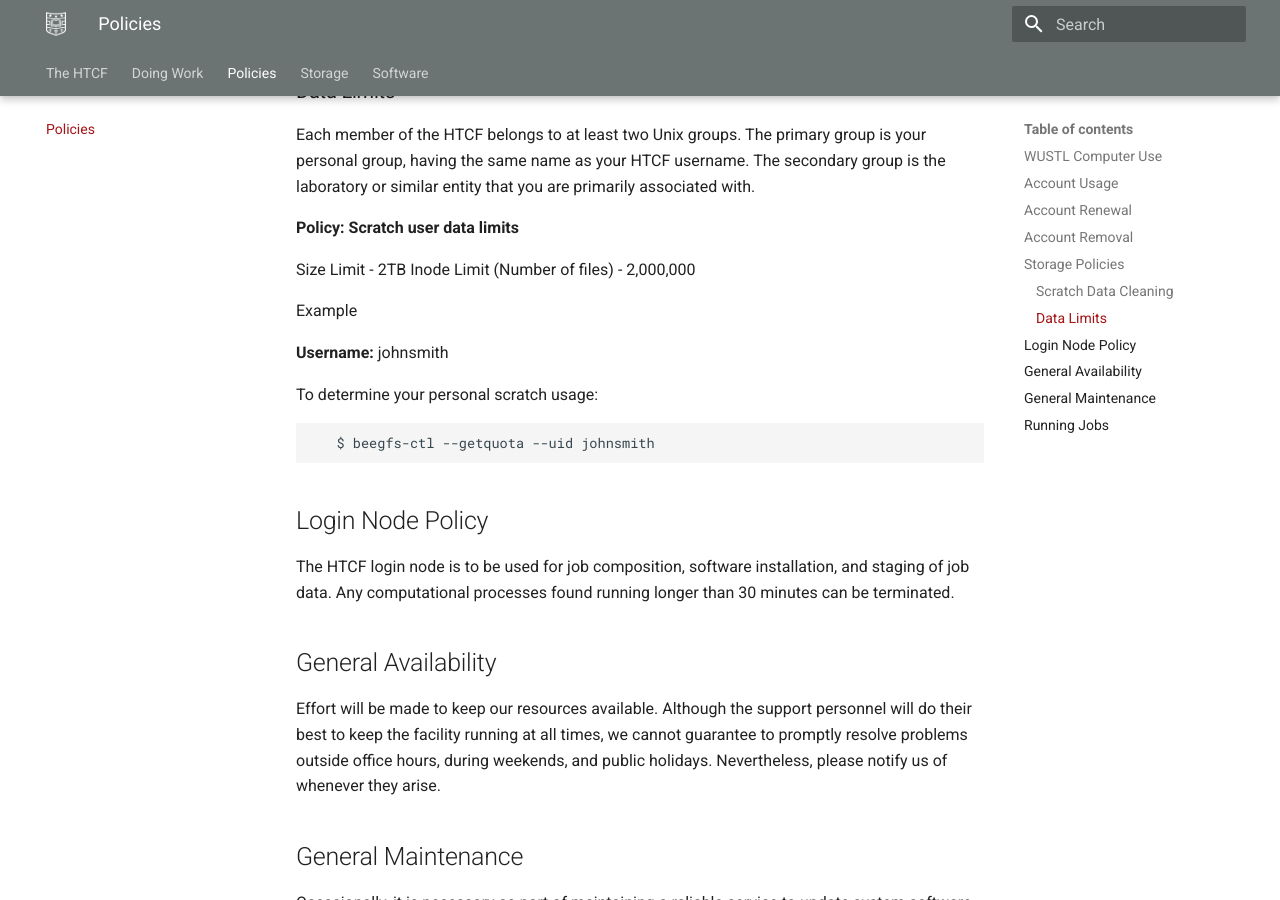
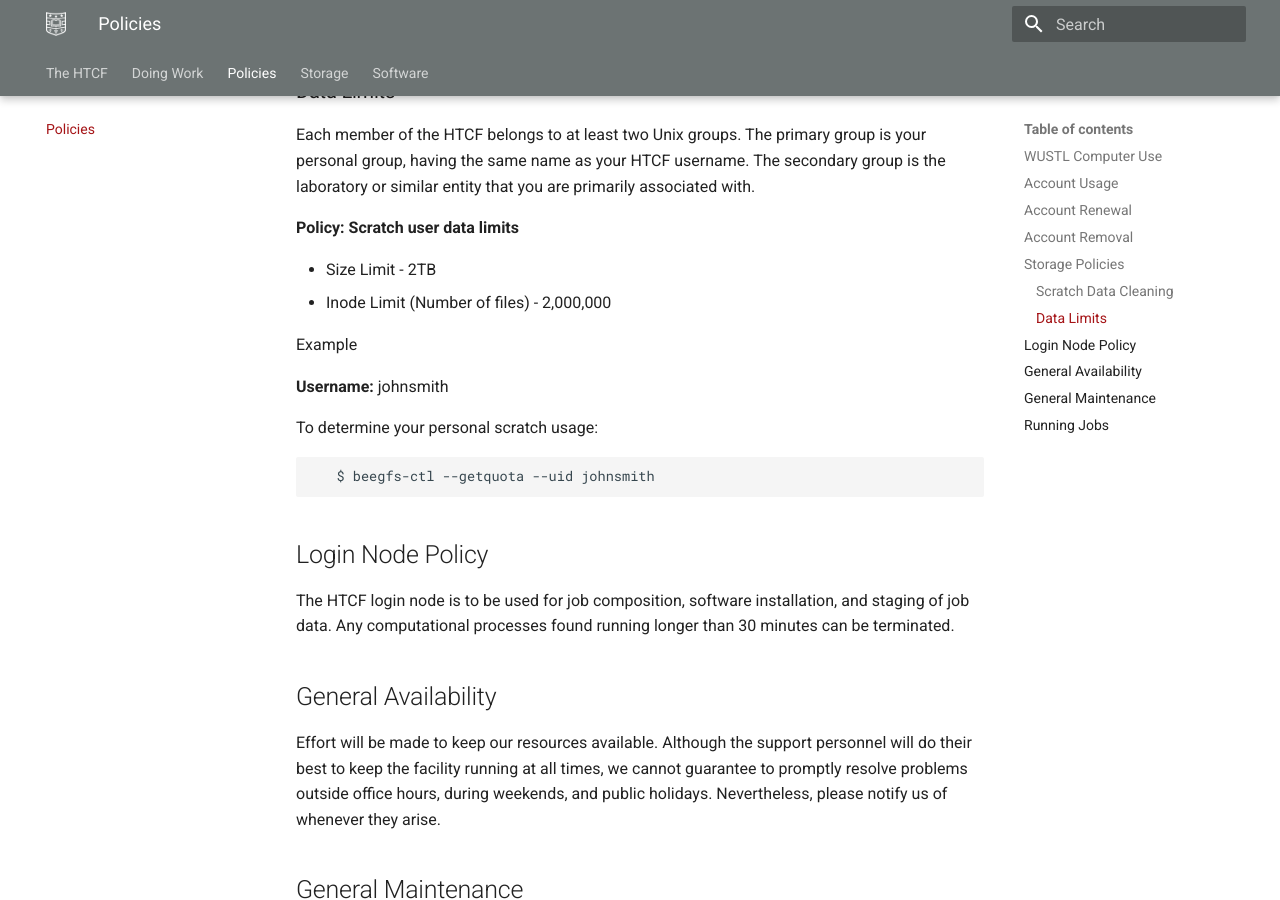
Before and after one commit to htcf/docs, an MkDocs documentation site: the page built from docs/policies.md, in a window 1280 px wide and 900 px high, scrolled down 1260 px. Built offline with MkDocs 1.6.1 and Material for MkDocs 9.7.7, drawn with Linux system fonts in a browser that asks for light colours.

Commit message:
Update policies.md

```diff
--- a/docs/policies.md
+++ b/docs/policies.md
@@ -38,8 +38,8 @@ Each member of the HTCF belongs to at least two Unix groups.  The primary group
 
 **Policy: Scratch user data limits**
 
-Size Limit - 2TB
-Inode Limit (Number of files) - 2,000,000
+- Size Limit - 2TB
+- Inode Limit (Number of files) - 2,000,000
 
 Example
 
```
